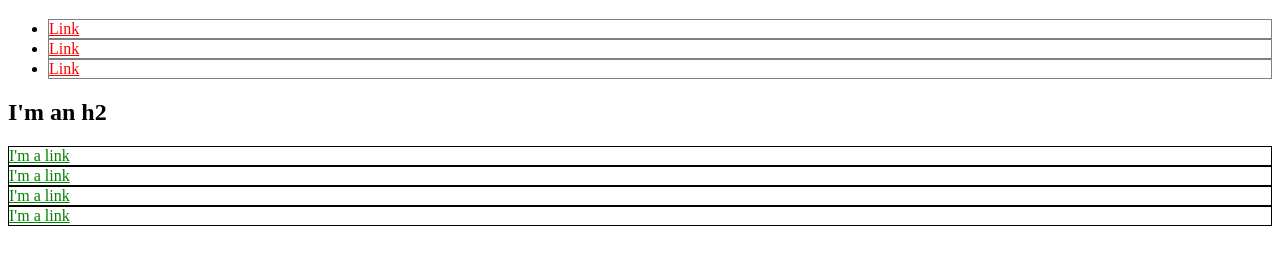
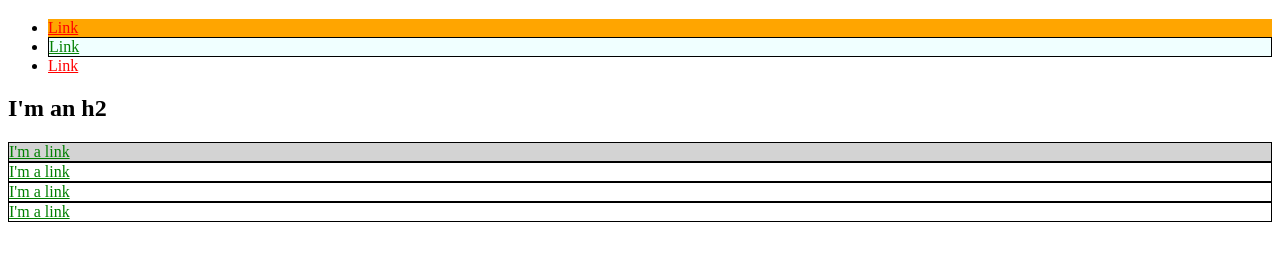
Before and after one commit to RommelSantiago/rommelsantiago.github.io, a plain HTML site: page index.html in a window 1280 px wide. Shown: the part 61-326 px from the top of the page. Drawn offline with Linux system fonts and the light colour scheme.

Commit message:
Add some ids and classes

```diff
--- a/index.html
+++ b/index.html
@@ -8,27 +8,35 @@
         color: red;
       }
 
-      div {
+      #exec-bio {
+        background-color: lightgray;
+      }
+
+      .bio-box {
         border: 1px solid black;
       }
 
-      div a{
+      .bio-box a {
         color: green;
       }
 
-      li{
-        border: 1px solid gray;
-        color: black;
+      #resaltar {
+        background-color: orange;
       }
+
+      .resaltar_2 {
+        background-color: azure;
+      }
+
     </style>
   </head>
   <body>
     <h1>I'm an h1</h1>
     <ul>
-      <li>
+      <li id=resaltar>
         <a href="http://example.com/">Link</a>
       </li>
-      <li>
+      <li class="resaltar_2 bio-box">
         <a href="http://example.com/">Link</a>
       </li>
       <li>
@@ -36,16 +44,16 @@
       </li>
     </ul>
     <h2>I'm an h2</h2>
-    <div>
+    <div id="exec-bio" class="bio-box">
       <a href="http://example.com/">I'm a link</a>
     </div>
-    <div>
+    <div class="bio-box">
       <a href="http://example.com/">I'm a link</a>
     </div>
-    <div>
+    <div class="bio-box">
       <a href="http://example.com/">I'm a link</a>
     </div>
-    <div>
+    <div class="bio-box">
       <a href="http://example.com/">I'm a link</a>
     </div>
   </body>
```
